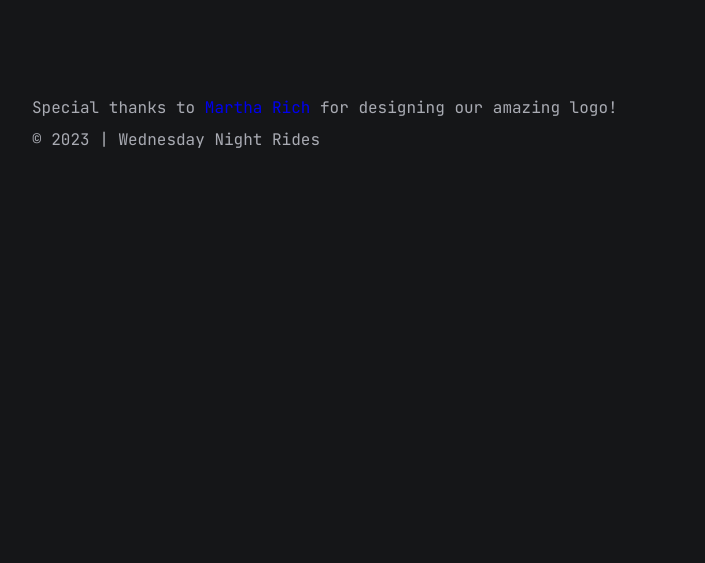
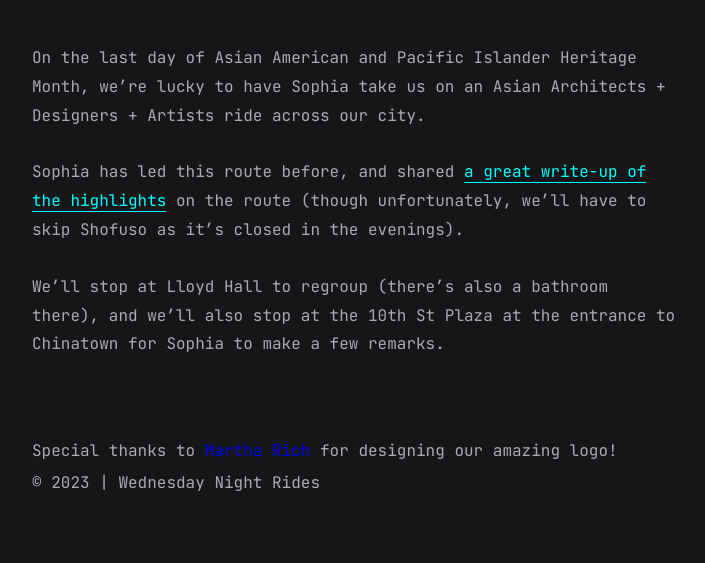
Before and after one commit to wednightrides/wednightrides.github.io, a Jekyll site: the page built from all_collections/_posts/2023-05-31-ride.md, in a window 1280 px wide. Shown: the part 917-1480 px from the top of the page, without its empty margins (283-988 px from the left). Built offline with Jekyll 4.4.1, drawn with Linux system fonts in a browser that asks for light colours; nearby versions of some CDN libraries; before the commit the page ends 1137 px from its top, so only the background shows below that.

Commit message:
add description

```diff
--- a/all_collections/_posts/2023-05-31-ride.md
+++ b/all_collections/_posts/2023-05-31-ride.md
@@ -15,3 +15,8 @@ difficulty_description: Easy
 ride_with_gps_link: https://ridewithgps.com/routes/43025538
 route_image: 2023-05-31_route.png
 ---
+On the last day of Asian American and Pacific Islander Heritage Month, we're lucky to have Sophia take us on an Asian Architects + Designers + Artists ride across our city.
+
+Sophia has led this route before, and shared [a great write-up of the highlights](https://docs.google.com/document/d/1huPtAD-1a3EbjwaorHI3U77fyBk249DW-t8Ostj5uiY/edit) on the route (though unfortunately, we'll have to skip Shofuso as it's closed in the evenings).
+
+We'll stop at Lloyd Hall to regroup (there's also a bathroom there), and we'll also stop at the 10th St Plaza at the entrance to Chinatown for Sophia to make a few remarks.
```
